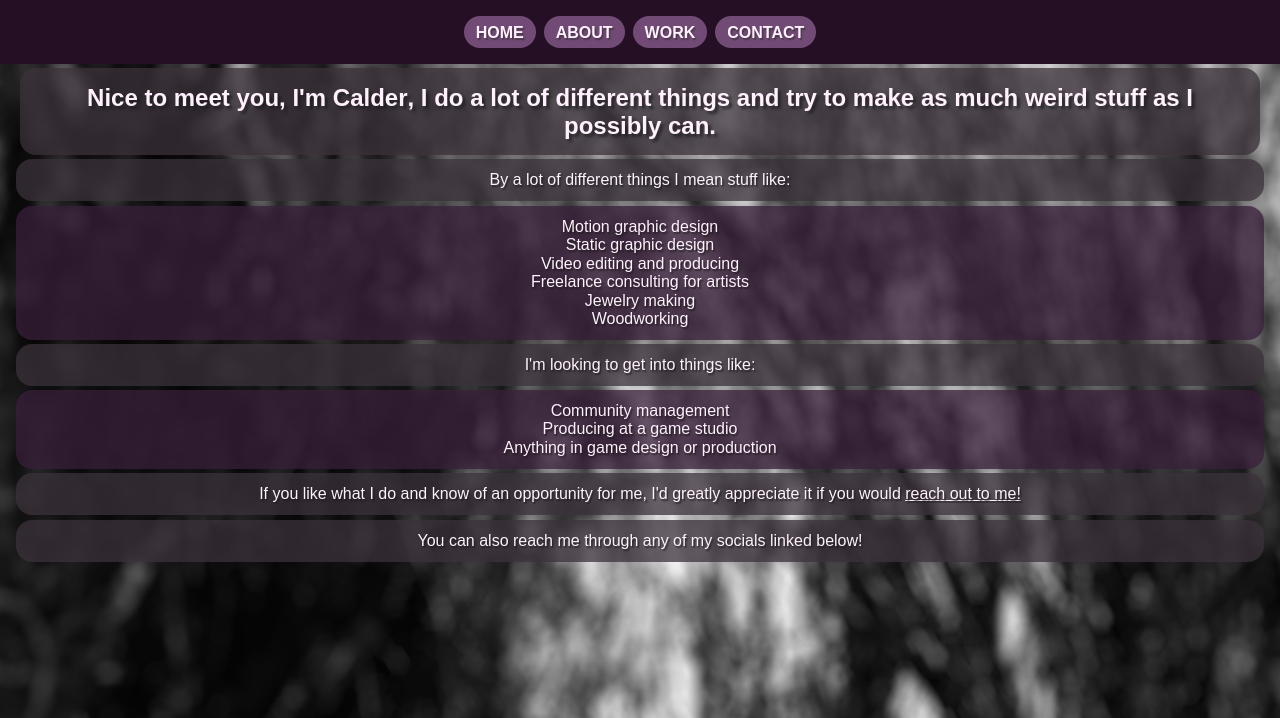
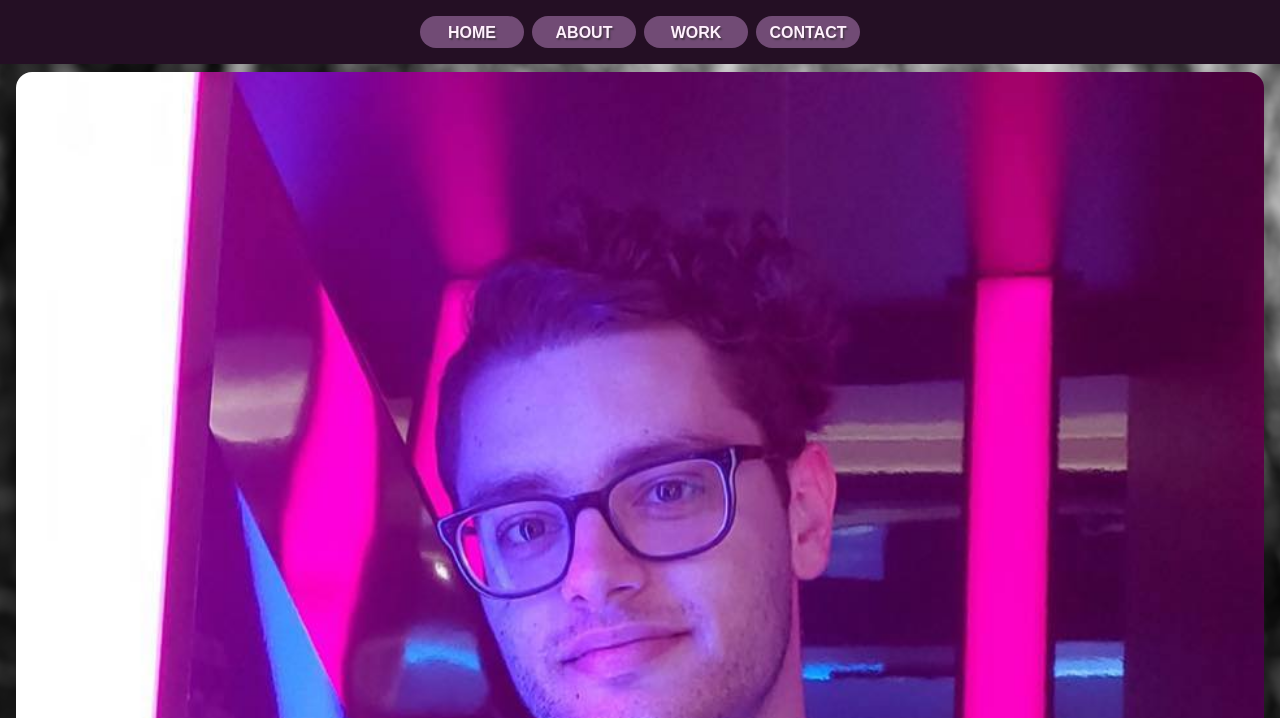
Before and after one commit to CalderTheArtist/IDM221-cl3272, a plain HTML site: page about-me.html in a window 1280 px wide. Shown: the top 718 px of the page. Drawn offline with Linux system fonts and the light colour scheme.

Commit message:
added profile picture (#2)

```diff
--- a/about-me.html
+++ b/about-me.html
@@ -25,6 +25,9 @@
     </div>
 
     <div class="animate-in">
+        <div id="profile">
+            <img src="img/profile.jpg" alt="Profile picture of Calder">
+        </div>
         <h1>Nice to meet you, I'm <b>Calder</b>, I do a lot of different things and try to make as much weird stuff as I
             possibly can.</h1>
         <p>By a lot of different things I mean stuff like:</p>
--- a/css/about-me.css
+++ b/css/about-me.css
@@ -540,44 +540,54 @@ a:visited {
 
 /* Used timing from animista.net for a smooth curve */
 
+#profile>img {
+    border-radius: 1rem;
+    margin-top: 0.5rem;
+    width: 100%;
+}
+
 .animate-in>h1,
 .animate-in>p,
-.animate-in>#my-work,
+.animate-in>.my-work,
 .animate-in>#aboutMe-ul {
     -webkit-animation: flip-horizontal-fwd 0.7s cubic-bezier(0.215, 0.610, 0.355, 1.000) both;
     animation: flip-horizontal-fwd 0.7s cubic-bezier(0.215, 0.610, 0.355, 1.000) both;
 }
-
-#flex-box {
-    display: inline-block;
-    font-weight: bold;
-    margin: 0rem 0.25rem;
-    padding: 1rem 0.5rem;
-}
-
-#my-work {
+.my-work {
+    background-color: #eb36ff;
+    display: flex;
     font-size: 2rem;
     font-weight: bold;
-    text-align: center;
+    justify-content: center;
 }
 
 #flex-box,
-#my-work {
-    background-color: #714b75;
+.my-work {
     border-radius: 1rem;
     color: rgb(255, 240, 253);
     padding: 0.5rem 0.75rem;
     text-decoration: none;
     text-shadow: 1.5px 1.5px 1.5px rgba(59, 51, 59, 0.75);
-    transition: transform 0.7s;
 }
 
-#flex-box:hover,
-#my-work:hover {
+#flex-box {
+    background-color: #714b75;
+    font-weight: bold;
+    margin: 0rem 0.25rem;
+    text-align: center;
+    transition: width 0.7s;
+    width: 5rem;
+}
+
+#flex-box:hover {
     background-color: #eb36ff;
     padding: 0.5rem 0.75rem;
     text-shadow: 2.5px 2.5px 2.5px rgba(59, 51, 59, 0.75);
-    transform: translateY(-0.25rem) translateX(0.25rem);
+    width: 15%;
+}
+
+.my-work:hover {
+    height: 55%;
 }
 
 h1 {
@@ -616,7 +626,7 @@ p,
     left: 0px;
     position: fixed;
     width: 100%;
-    z-index: 4;
+    z-index: 5;
 }
 
 #footer>ul {
--- a/css/contact.css
+++ b/css/contact.css
@@ -542,42 +542,46 @@ a:visited {
 
 .animate-in>h1,
 .animate-in>p,
-.animate-in>#my-work,
+.animate-in>.my-work,
 .animate-in>#aboutMe-ul {
     -webkit-animation: flip-horizontal-fwd 0.7s cubic-bezier(0.215, 0.610, 0.355, 1.000) both;
     animation: flip-horizontal-fwd 0.7s cubic-bezier(0.215, 0.610, 0.355, 1.000) both;
 }
-
-#flex-box {
-    display: inline-block;
-    font-weight: bold;
-    margin: 0rem 0.25rem;
-    padding: 1rem 0.5rem;
-}
-
-#my-work {
+.my-work {
+    background-color: #eb36ff;
+    display: flex;
     font-size: 2rem;
     font-weight: bold;
-    text-align: center;
+    justify-content: center;
 }
 
 #flex-box,
-#my-work {
-    background-color: #714b75;
+.my-work {
     border-radius: 1rem;
     color: rgb(255, 240, 253);
     padding: 0.5rem 0.75rem;
     text-decoration: none;
     text-shadow: 1.5px 1.5px 1.5px rgba(59, 51, 59, 0.75);
-    transition: transform 0.7s;
 }
 
-#flex-box:hover,
-#my-work:hover {
+#flex-box {
+    background-color: #714b75;
+    font-weight: bold;
+    margin: 0rem 0.25rem;
+    text-align: center;
+    transition: width 0.7s;
+    width: 5rem;
+}
+
+#flex-box:hover {
     background-color: #eb36ff;
     padding: 0.5rem 0.75rem;
     text-shadow: 2.5px 2.5px 2.5px rgba(59, 51, 59, 0.75);
-    transform: translateY(-0.25rem) translateX(0.25rem);
+    width: 15%;
+}
+
+.my-work:hover {
+    height: 55%;
 }
 
 h1 {
@@ -616,7 +620,7 @@ p,
     left: 0px;
     position: fixed;
     width: 100%;
-    z-index: 4;
+    z-index: 5;
 }
 
 #footer>ul {
--- a/css/index.css
+++ b/css/index.css
@@ -542,42 +542,46 @@ a:visited {
 
 .animate-in>h1,
 .animate-in>p,
-.animate-in>#my-work,
+.animate-in>.my-work,
 .animate-in>#aboutMe-ul {
     -webkit-animation: flip-horizontal-fwd 0.7s cubic-bezier(0.215, 0.610, 0.355, 1.000) both;
     animation: flip-horizontal-fwd 0.7s cubic-bezier(0.215, 0.610, 0.355, 1.000) both;
 }
-
-#flex-box {
-    display: inline-block;
-    font-weight: bold;
-    margin: 0rem 0.25rem;
-    padding: 1rem 0.5rem;
-}
-
-#my-work {
+.my-work {
+    background-color: #eb36ff;
+    display: flex;
     font-size: 2rem;
     font-weight: bold;
-    text-align: center;
+    justify-content: center;
 }
 
 #flex-box,
-#my-work {
-    background-color: #714b75;
+.my-work {
     border-radius: 1rem;
     color: rgb(255, 240, 253);
     padding: 0.5rem 0.75rem;
     text-decoration: none;
     text-shadow: 1.5px 1.5px 1.5px rgba(59, 51, 59, 0.75);
-    transition: transform 0.7s;
 }
 
-#flex-box:hover,
-#my-work:hover {
+#flex-box {
+    background-color: #714b75;
+    font-weight: bold;
+    margin: 0rem 0.25rem;
+    text-align: center;
+    transition: width 0.7s;
+    width: 5rem;
+}
+
+#flex-box:hover {
     background-color: #eb36ff;
     padding: 0.5rem 0.75rem;
     text-shadow: 2.5px 2.5px 2.5px rgba(59, 51, 59, 0.75);
-    transform: translateY(-0.25rem) translateX(0.25rem);
+    width: 15%;
+}
+
+.my-work:hover {
+    height: 55%;
 }
 
 h1 {
@@ -616,7 +620,7 @@ p,
     left: 0px;
     position: fixed;
     width: 100%;
-    z-index: 4;
+    z-index: 5;
 }
 
 #footer>ul {
--- a/css/my-work.css
+++ b/css/my-work.css
@@ -542,42 +542,46 @@ a:visited {
 
 .animate-in>h1,
 .animate-in>p,
-.animate-in>#my-work,
+.animate-in>.my-work,
 .animate-in>#aboutMe-ul {
     -webkit-animation: flip-horizontal-fwd 0.7s cubic-bezier(0.215, 0.610, 0.355, 1.000) both;
     animation: flip-horizontal-fwd 0.7s cubic-bezier(0.215, 0.610, 0.355, 1.000) both;
 }
-
-#flex-box {
-    display: inline-block;
-    font-weight: bold;
-    margin: 0rem 0.25rem;
-    padding: 1rem 0.5rem;
-}
-
-#my-work {
+.my-work {
+    background-color: #eb36ff;
+    display: flex;
     font-size: 2rem;
     font-weight: bold;
-    text-align: center;
+    justify-content: center;
 }
 
 #flex-box,
-#my-work {
-    background-color: #714b75;
+.my-work {
     border-radius: 1rem;
     color: rgb(255, 240, 253);
     padding: 0.5rem 0.75rem;
     text-decoration: none;
     text-shadow: 1.5px 1.5px 1.5px rgba(59, 51, 59, 0.75);
-    transition: transform 0.7s;
 }
 
-#flex-box:hover,
-#my-work:hover {
+#flex-box {
+    background-color: #714b75;
+    font-weight: bold;
+    margin: 0rem 0.25rem;
+    text-align: center;
+    transition: width 0.7s;
+    width: 5rem;
+}
+
+#flex-box:hover {
     background-color: #eb36ff;
     padding: 0.5rem 0.75rem;
     text-shadow: 2.5px 2.5px 2.5px rgba(59, 51, 59, 0.75);
-    transform: translateY(-0.25rem) translateX(0.25rem);
+    width: 15%;
+}
+
+.my-work:hover {
+    height: 55%;
 }
 
 h1 {
```
Also changed, not shown: index.html (+1 -1 lines), img/profile.jpg (added).
